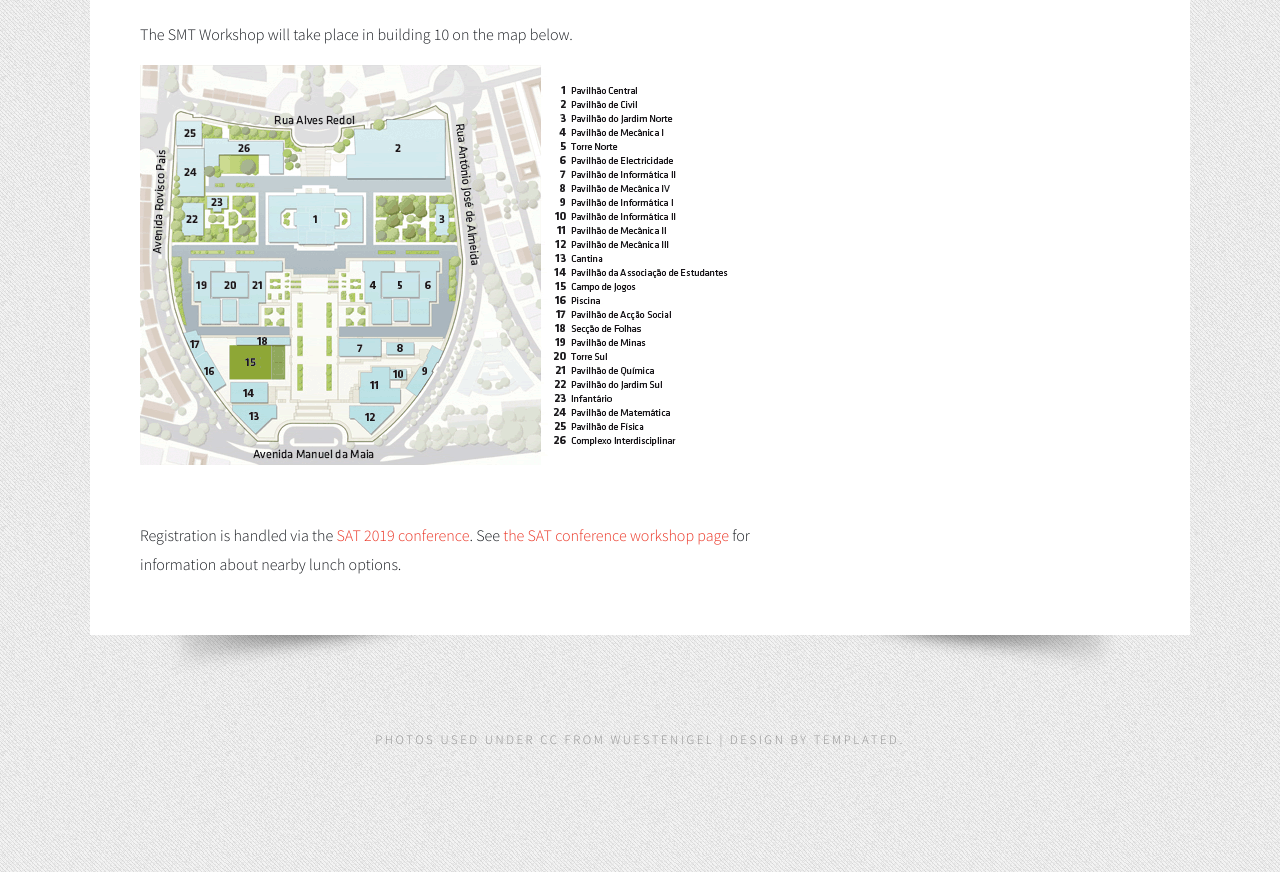
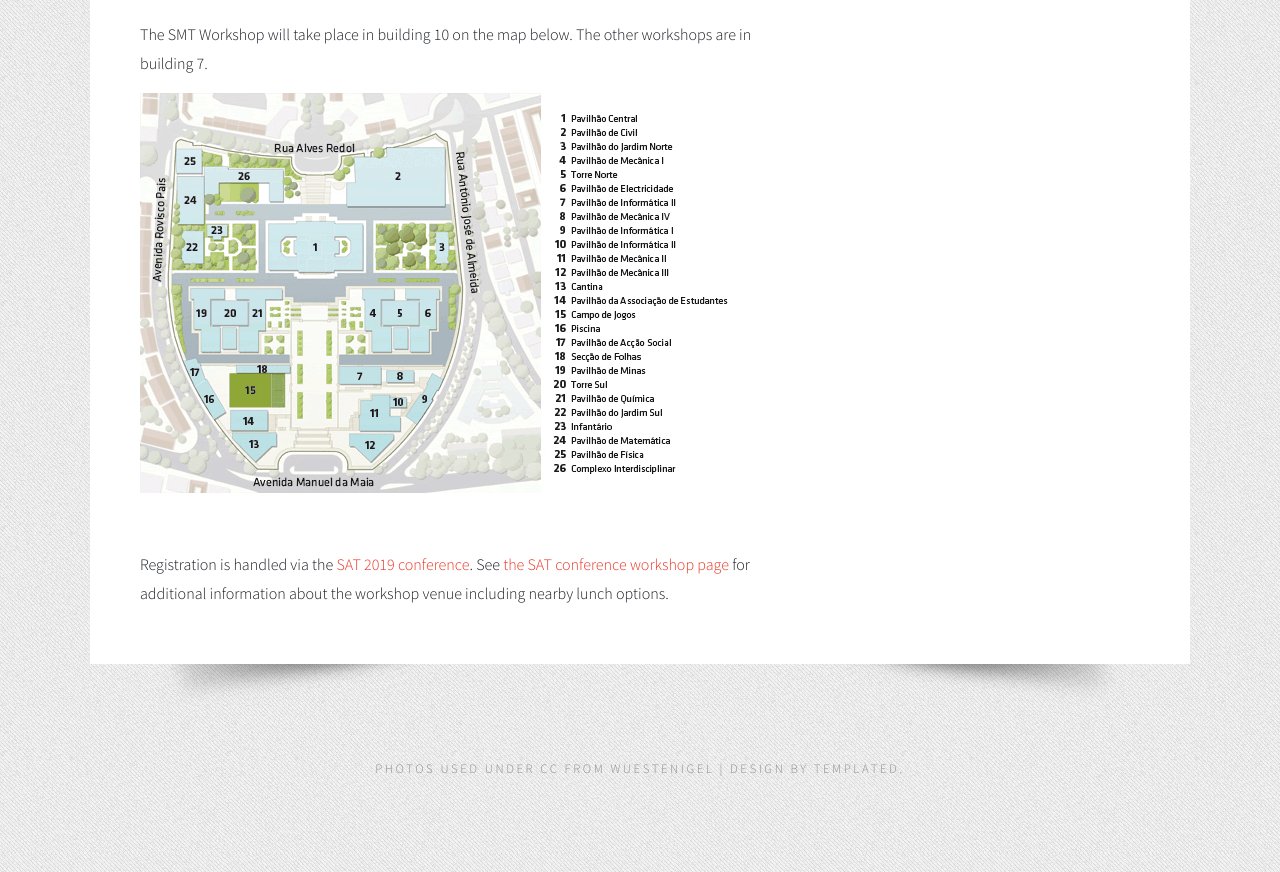
Before and after one commit to smt2019/smt2019.github.io, a Jekyll site: the page built from venue.html, in a window 1280 px wide and 1400 px high, scrolled down 419 px. Shown: the part 528-1400 px from the top of the window. Built offline with Jekyll 4.4.1, drawn with Linux system fonts in a browser that asks for light colours.

Commit message:
Update venue.

```diff
--- a/venue.html
+++ b/venue.html
@@ -11,12 +11,18 @@ Instituto Superior Técnico (IST/UL) of the University of Lisbon.
 
 <iframe src="https://www.google.com/maps/embed?pb=!1m18!1m12!1m3!1d3112.1681751315236!2d-9.141022430012576!3d38.7369028623174!2m3!1f0!2f0!3f0!3m2!1i1024!2i768!4f13.1!3m3!1m2!1s0xd1933a3a35a4499%3A0x54c14b4306dfa680!2sPavilh%C3%A3o+de+Inform%C3%A1tica+I+%2F+III!5e0!3m2!1spt-PT!2spt!4v1560816856181!5m2!1spt-PT!2spt" width="600" height="450" frameborder="0" style="border:0" allowfullscreen></iframe>
 
-<p>The SMT Workshop will take place in building 10 on the map below.</p>
+<p>
+  The SMT Workshop will take place in building 10 on the map
+  below. The other workshops are in building 7.
+  </p>
 
 <p><img src="campus_map_alameda.gif" alt="" width="600" height="400" /></p>
 
 <p>
 Registration is handled via
 the <a href="http://sat2019.tecnico.ulisboa.pt/registration.html">SAT
-2019 conference</a>.  See <a href="http://sat2019.tecnico.ulisboa.pt/workshops.html">the SAT conference workshop page</a> for information about nearby lunch options.
+2019 conference</a>.
+See <a href="http://sat2019.tecnico.ulisboa.pt/workshops.html">the SAT
+conference workshop page</a> for additional information about the
+workshop venue including nearby lunch options.
 </p>
```
